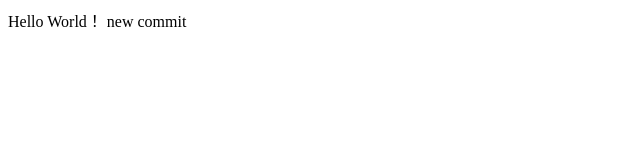
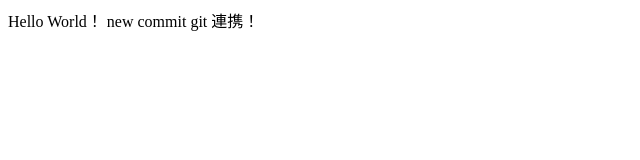
Before and after one commit to ina-ja/sample01, a plain HTML site: page index.html in a window 1280 px wide. Shown: the full height of the page, 0-640 px from the left. Drawn offline with Linux system fonts and the light colour scheme.

Commit message:
Git連携完了

```diff
--- a/index.html
+++ b/index.html
@@ -7,5 +7,6 @@
 <body>
     Hello World！
     new commit
+	git 連携！
 </body>
 </html>
```
